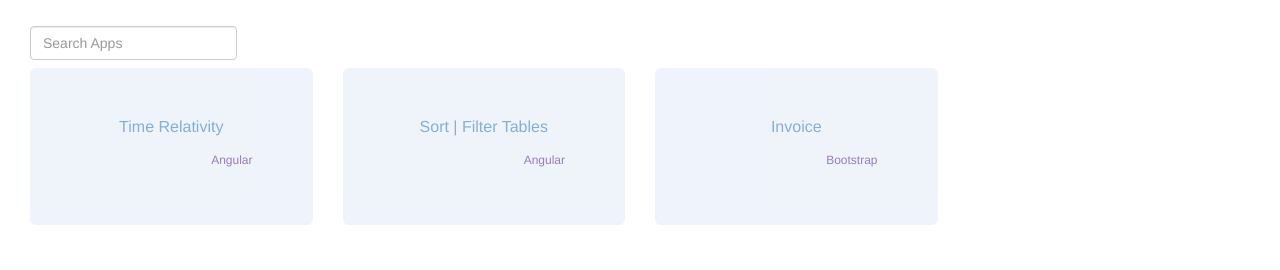
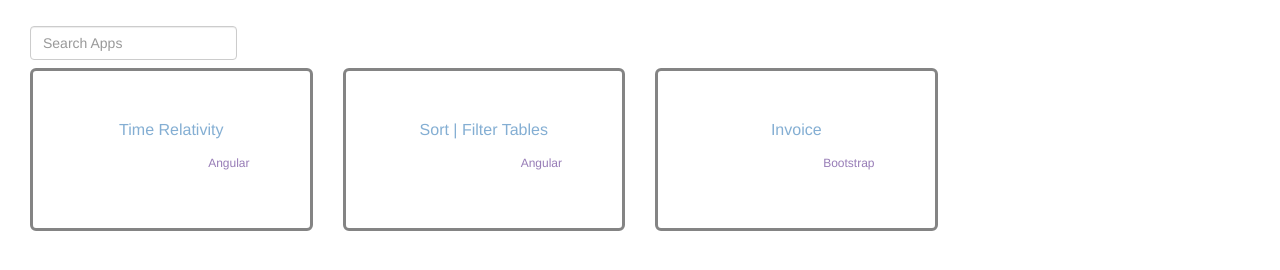
Before and after one commit to AnnamalaiNagappan/annamalainagappan.github.io, a plain HTML site: page index.html in a window 1280 px wide. Shown: the part 54-324 px from the top of the page. Drawn offline with Linux system fonts and the light colour scheme.

Commit message:
ENH:index page jumbotrom view modified

```diff
--- a/index.html
+++ b/index.html
@@ -14,8 +14,9 @@
       color: #542788;
     }
     .jumbotron{
-      background-color: rgba(183, 205, 240, 0.38);
+      background-color: #FFFFFF;
       opacity: 0.6;
+      border-style:solid;
     }
     .jumbotron p{
       font-size: 16px;
```
